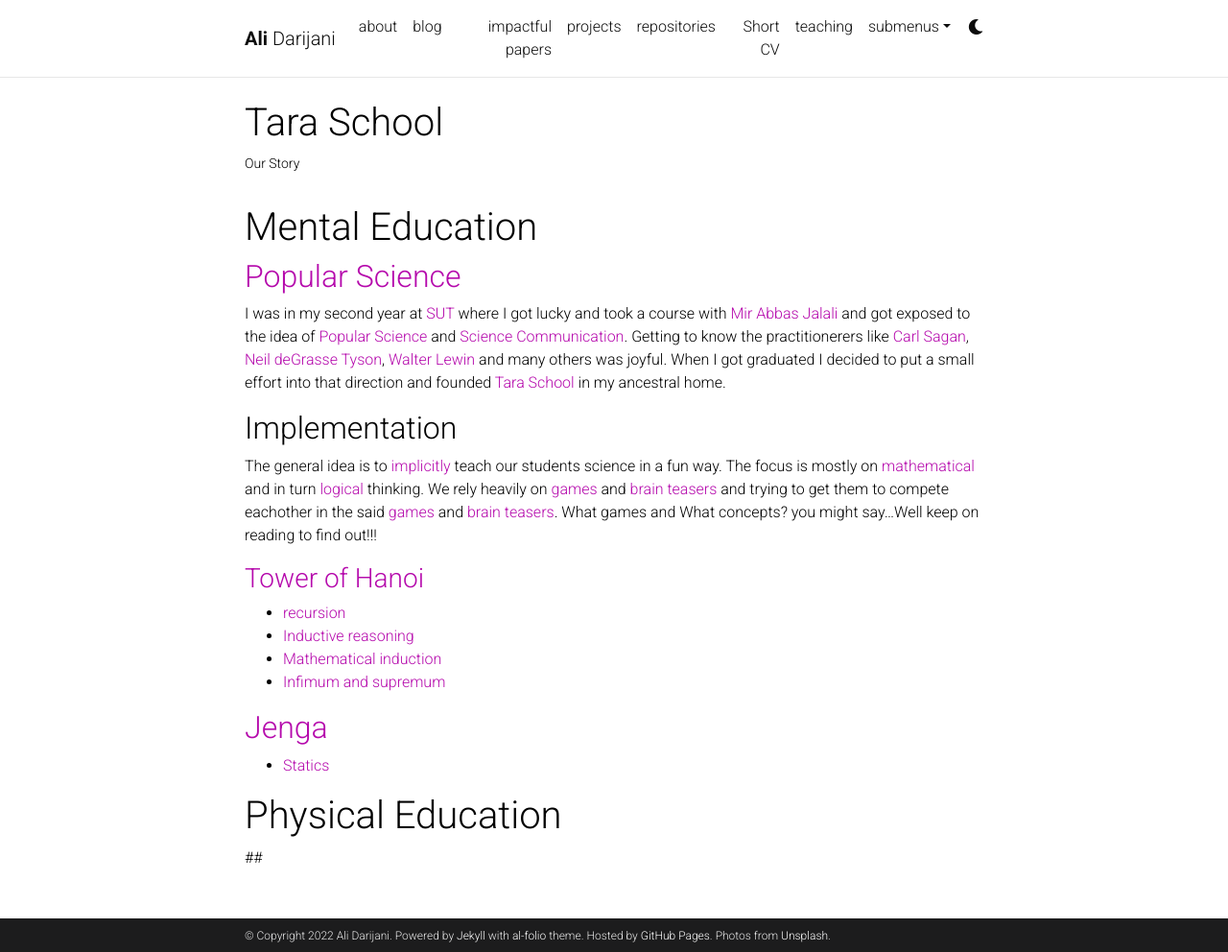
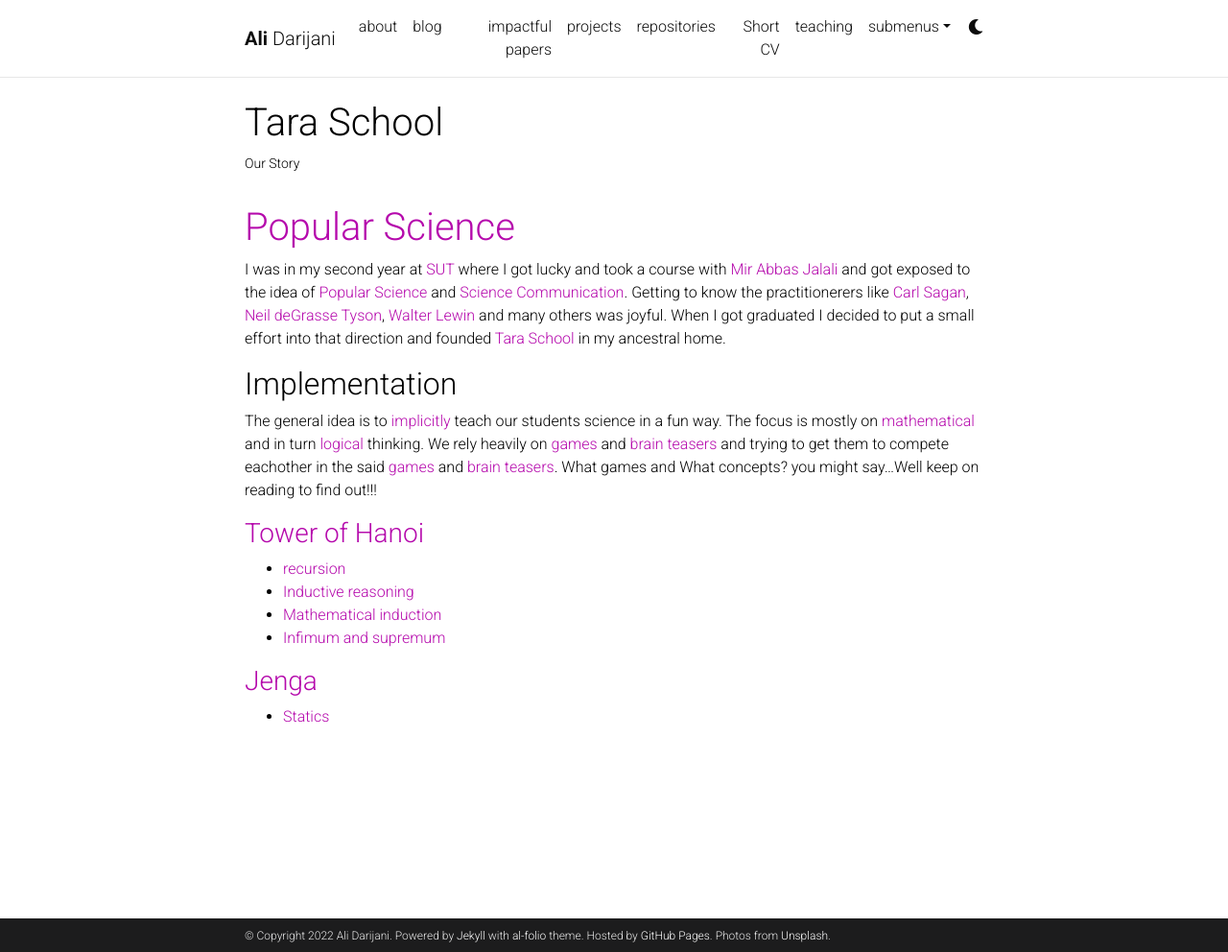
Before and after one commit to adarijani/adarijani.github.io_archived, a Jekyll site: the page built from _projects/tara school.md, in a window 1280 px wide and 992 px high. Shown: the whole window at 96% size. Built offline with Jekyll 4.4.1, drawn with Linux system fonts in a browser that asks for light colours; comment, search, counter and statistics services are not loaded; a style sheet for code colours, icons or effects is not loaded.

Commit message:
Update tara school.md

```diff
--- a/_projects/tara school.md
+++ b/_projects/tara school.md
@@ -6,8 +6,8 @@
 importance: 2
 category: personal business
 ---
-# Mental Education
-## [Popular Science](https://en.wikipedia.org/wiki/Popular_science)
+
+# [Popular Science](https://en.wikipedia.org/wiki/Popular_science)
 I was in my second year at [SUT](https://en.sharif.edu/) where I got lucky and took a course with [Mir Abbas Jalali](https://sites.google.com/site/mirabbasjalali/home?pli=1) and got exposed to the idea of [Popular Science](https://en.wikipedia.org/wiki/Popular_science) and [Science Communication](https://en.wikipedia.org/wiki/Science_communication). Getting to know the practitionerers like [Carl Sagan](https://en.wikipedia.org/wiki/Carl_Sagan), [Neil deGrasse Tyson](https://en.wikipedia.org/wiki/Neil_deGrasse_Tyson), [Walter Lewin](https://en.wikipedia.org/wiki/Walter_Lewin) and many others was joyful. When I got graduated I decided to put a small effort into that direction and founded [Tara School](https://adarijani.github.io/projects/2_project/) in my ancestral home.
 
 ## Implementation
@@ -20,8 +20,5 @@
 * [Mathematical induction](https://en.wikipedia.org/wiki/Mathematical_induction)
 * [Infimum and supremum](https://en.wikipedia.org/wiki/Infimum_and_supremum)
 
-## [Jenga](https://en.wikipedia.org/wiki/Jenga)
+### [Jenga](https://en.wikipedia.org/wiki/Jenga)
 * [Statics](https://en.wikipedia.org/wiki/Statics)
-
-# Physical Education
-##
```
